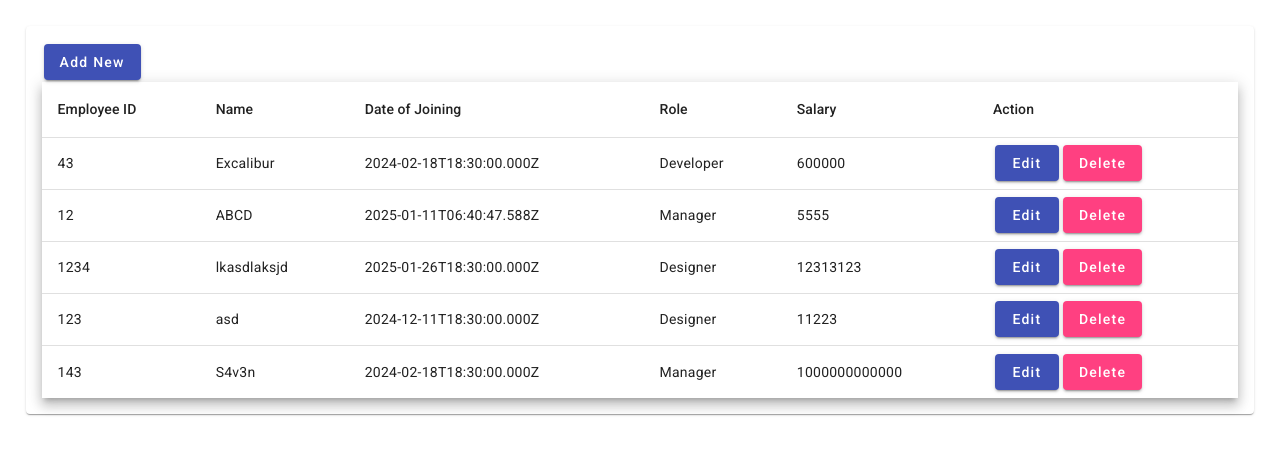
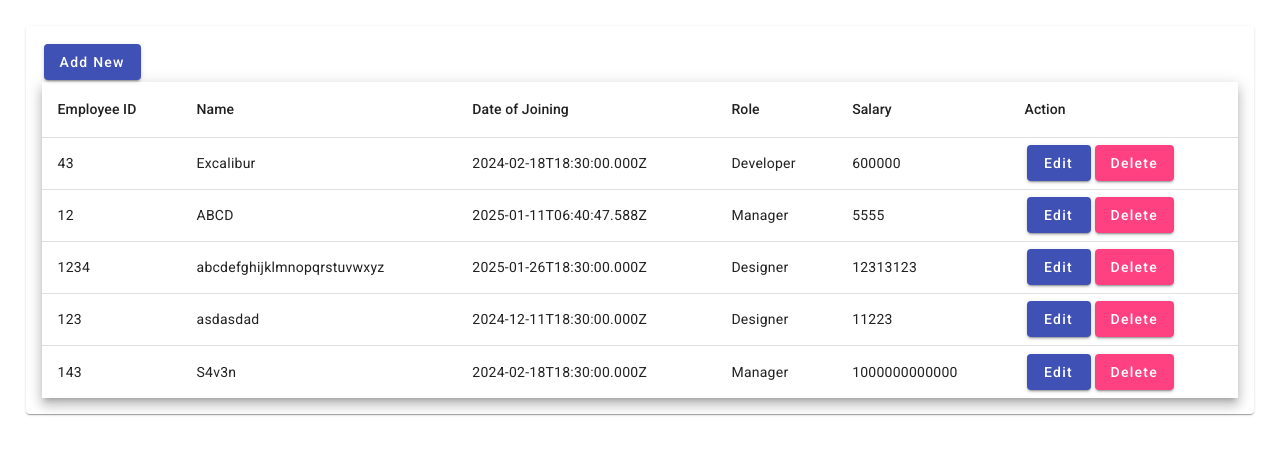
Before and after one commit to Sridharvn/Angular-CRUD-APP-With-NGRX, an Angular app: page /employee in a window 1280 px wide. Shown: the top 454 px of the page. Built offline with nearby package versions, Linux system fonts and the light colour scheme; data requests are answered from the project's data file.

Commit message:
Update Employee added

```diff
--- a/src/app/components/add-employee/add-employee.component.ts
+++ b/src/app/components/add-employee/add-employee.component.ts
@@ -51,6 +51,7 @@ export class AddEmployeeComponent implements OnInit, OnDestroy {
   ) {}
 
   title = 'Add Employee';
+  isEdit: boolean = false;
   dialogData: any;
   empForm = new FormGroup({
     id: new FormControl(0),
@@ -63,6 +64,7 @@ export class AddEmployeeComponent implements OnInit, OnDestroy {
   ngOnInit() {
     this.dialogData = this.data;
     if (this.data.code > 0) {
+      this.isEdit = true;
       this.title = 'Edit Employee';
       this.employeeService
         .getEmployeeById(this.dialogData.code)
@@ -89,6 +91,15 @@ export class AddEmployeeComponent implements OnInit, OnDestroy {
         role: this.empForm.get('role')?.value ?? '',
         salary: this.empForm.get('salary')?.value ?? 0,
       };
+      if (this.isEdit) {
+        let sub = this.employeeService
+          .updateEmployee(_data.id, _data)
+          .subscribe(() => {
+            this.toaster.success('Updated User', 'Updated');
+            this.closePopup();
+          });
+        this.subscription.add(sub);
+      } else {
         let sub = this.subscription.add(
           this.employeeService.addEmployee(_data).subscribe(() => {
             this.toaster.success('Added User', 'Created');
@@ -96,6 +107,7 @@ export class AddEmployeeComponent implements OnInit, OnDestroy {
           })
         );
         this.subscription.add(sub);
+      }
     }
   }
 
--- a/src/app/data/db.json
+++ b/src/app/data/db.json
@@ -16,14 +16,14 @@
     },
     {
       "id": "1234",
-      "name": "lkasdlaksjd",
+      "name": "abcdefghijklmnopqrstuvwxyz",
       "doj": "2025-01-26T18:30:00.000Z",
       "role": "Designer",
       "salary": 12313123
     },
     {
       "id": "123",
-      "name": "asd",
+      "name": "asdasdad",
       "doj": "2024-12-11T18:30:00.000Z",
       "role": "Designer",
       "salary": 11223
```
Lines whose indentation alone changed are shown as unchanged.
